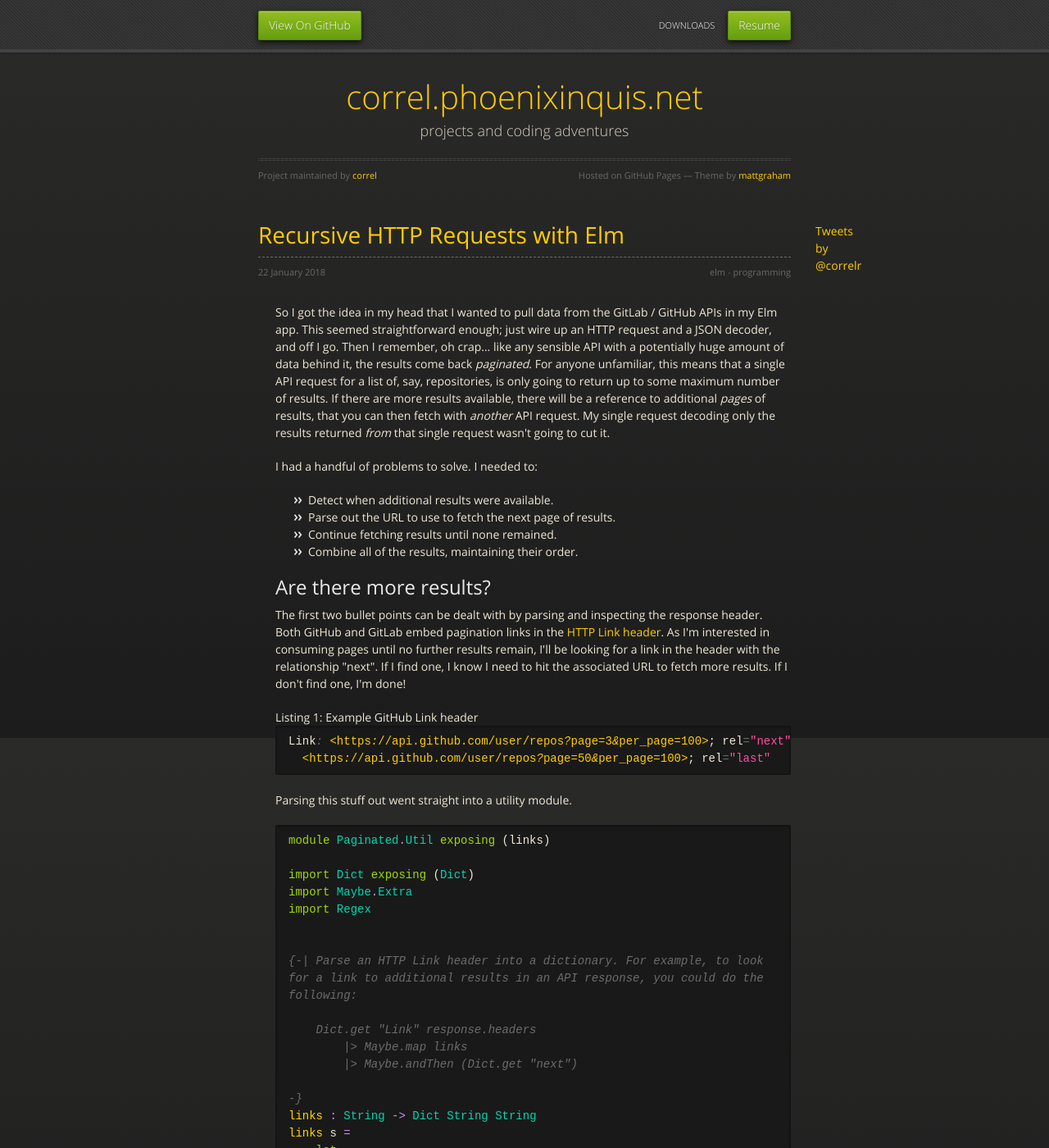
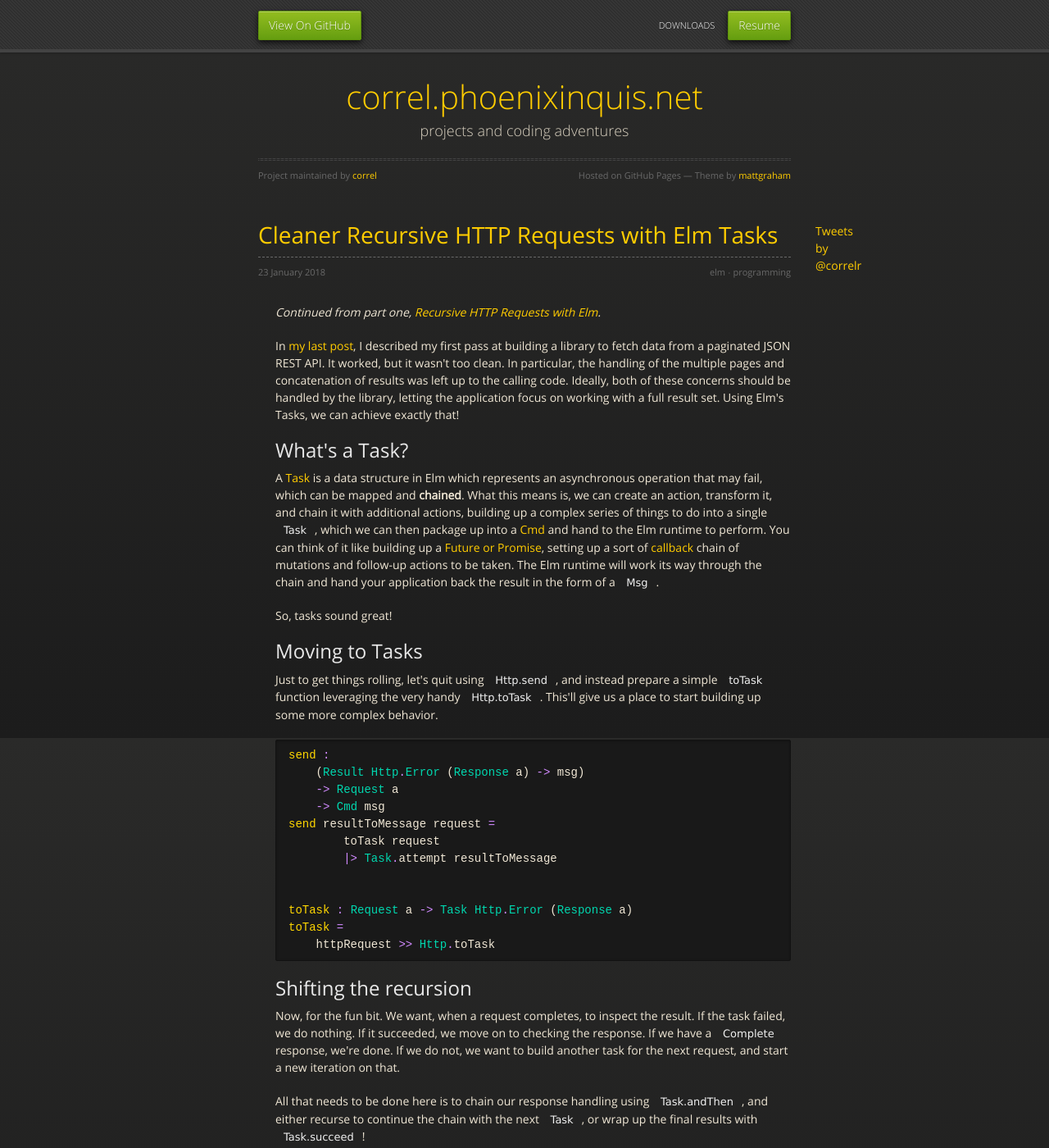
Before and after one commit to correl/correl.github.io, a Jekyll site: the page built from index.html, in a window 1280 px wide and 1400 px high. Shown: the whole window at 82% size. Built offline with Jekyll 4.4.1, drawn with Linux system fonts in a browser that asks for light colours; nearby versions of some CDN libraries; the list of posts is cut into pages by our own code; comment, search, counter and statistics services are not loaded; some of the changed text lies outside the part shown.

Commit message:
[post] recursive requests in elm with tasks

```diff
--- a/_posts/2018-01-22-recursive-http-with-elm.html
+++ b/_posts/2018-01-22-recursive-http-with-elm.html
@@ -28,9 +28,9 @@ I had a handful of problems to solve. I needed to:
 <li>Combine all of the results, maintaining their order.</li>
 </ul>
 
-<div id="outline-container-org74ec6f4" class="outline-2">
-<h2 id="org74ec6f4">Are there more results?</h2>
-<div class="outline-text-2" id="text-org74ec6f4">
+<div id="outline-container-org0b3b062" class="outline-2">
+<h2 id="org0b3b062">Are there more results?</h2>
+<div class="outline-text-2" id="text-org0b3b062">
 <p>
 The first two bullet points can be dealt with by parsing and
 inspecting the response header. Both GitHub and GitLab embed
@@ -98,9 +98,9 @@ A little bit of regular expression magic, tuples, and
 </div>
 </div>
 
-<div id="outline-container-org37fcbcb" class="outline-2">
-<h2 id="org37fcbcb">Time to make some requests</h2>
-<div class="outline-text-2" id="text-org37fcbcb">
+<div id="outline-container-orgad70602" class="outline-2">
+<h2 id="orgad70602">Time to make some requests</h2>
+<div class="outline-text-2" id="text-orgad70602">
 <p>
 Now's the time to define some types. I'll need a <code>Request</code>, which will
 be similar to a standard <code>Http.Request</code>, with a <i>slight</i> difference.
@@ -218,9 +218,9 @@ my <code>Http.Request</code> via a private <code>fromResponse</code> translator:
 </div>
 </div>
 
-<div id="outline-container-org0bb2b9b" class="outline-2">
-<h2 id="org0bb2b9b">Putting it together</h2>
-<div class="outline-text-2" id="text-org0bb2b9b">
+<div id="outline-container-orgf204d8b" class="outline-2">
+<h2 id="orgf204d8b">Putting it together</h2>
+<div class="outline-text-2" id="text-orgf204d8b">
 <p>
 Now, I can make my API request, and get back a response with
 potentially partial results. All that needs to be done now is to make
@@ -342,9 +342,9 @@ when I've fetched them all:
 </div>
 </div>
 
-<div id="outline-container-org6da6934" class="outline-2">
-<h2 id="org6da6934">There's got to be a better way</h2>
-<div class="outline-text-2" id="text-org6da6934">
+<div id="outline-container-org6d02e6d" class="outline-2">
+<h2 id="org6d02e6d">There's got to be a better way</h2>
+<div class="outline-text-2" id="text-org6d02e6d">
 <p>
 I've got it working, and it's working well. However, it's kind of a
 pain to use. It's nice that I can play with the results as they come
@@ -360,12 +360,13 @@ It just so happens that, with Tasks, I can.
 </p>
 
 <p>
-<i>To be continued&#x2026;</i>
+<i>Feel free to check out the full library documentation and code
+referenced in this post <a href="http://package.elm-lang.org/packages/correl/elm-paginated/1.0.1">here</a>.</i>
 </p>
 
 <p>
-<i>For now, feel free to check out the full library documentation and
-code referenced in this post <a href="http://package.elm-lang.org/packages/correl/elm-paginated/1.0.1">here</a>.</i>
+<i>Continue on with part two, <a href="{{ site.baseurl }}{% post_url 2018-01-23-cleaner-recursive-http-with-elm-tasks %}">Cleaner Recursive HTTP Requests with Elm
+Tasks</a>.</i>
 </p>
 </div>
 </div>
--- /dev/null
+++ b/_posts/2018-01-23-cleaner-recursive-http-with-elm-tasks.html
@@ -0,0 +1,269 @@
+---
+title: "Cleaner Recursive HTTP Requests with Elm Tasks"
+author: "Correl Roush"
+tags: elm programming
+---
+<p>
+<i>Continued from part one, <a href="{{ site.baseurl }}{% post_url 2018-01-22-recursive-http-with-elm %}">Recursive HTTP Requests with Elm</a>.</i>
+</p>
+
+<p>
+In <a href="{{ site.baseurl }}{% post_url 2018-01-22-recursive-http-with-elm %}">my last post</a>, I described my first pass at building a library to
+fetch data from a paginated JSON REST API. It worked, but it wasn't
+too clean. In particular, the handling of the multiple pages and
+concatenation of results was left up to the calling code. Ideally,
+both of these concerns should be handled by the library, letting the
+application focus on working with a full result set. Using Elm's
+Tasks, we can achieve exactly that!
+</p>
+
+<div id="outline-container-org6a3dcab" class="outline-2">
+<h2 id="org6a3dcab">What's a Task?</h2>
+<div class="outline-text-2" id="text-org6a3dcab">
+<p>
+A <a href="http://package.elm-lang.org/packages/elm-lang/core/5.1.1/Task">Task</a> is a data structure in Elm which represents an asynchronous
+operation that may fail, which can be mapped and <b>chained</b>. What this
+means is, we can create an action, transform it, and chain it with
+additional actions, building up a complex series of things to do into
+a single <code>Task</code>, which we can then package up into a <a href="http://package.elm-lang.org/packages/elm-lang/core/5.1.1/Platform-Cmd#Cmd">Cmd</a> and hand to
+the Elm runtime to perform. You can think of it like building up a
+<a href="https://en.wikipedia.org/wiki/Futures_and_promises">Future or Promise</a>, setting up a sort of <a href="https://en.wikipedia.org/wiki/Callback_(computer_programming)">callback</a> chain of mutations
+and follow-up actions to be taken. The Elm runtime will work its way
+through the chain and hand your application back the result in the
+form of a <code>Msg</code>.
+</p>
+
+<p>
+So, tasks sound great!
+</p>
+</div>
+</div>
+
+<div id="outline-container-orgd62ff19" class="outline-2">
+<h2 id="orgd62ff19">Moving to Tasks</h2>
+<div class="outline-text-2" id="text-orgd62ff19">
+<p>
+Just to get things rolling, let's quit using <code>Http.send</code>, and instead
+prepare a simple <code>toTask</code> function leveraging the very handy
+<code>Http.toTask</code>. This'll give us a place to start building up some more
+complex behavior.
+</p>
+
+<div class="org-src-container">
+<pre class="src src-elm"><span style="color: #ffd700;">send</span> <span style="color: #d18aff;">:</span>
+    (<span style="color: #00d7af;">Result</span> <span style="color: #00d7af;">Http</span><span style="color: #d18aff;">.</span><span style="color: #00d7af;">Error</span> (<span style="color: #00d7af;">Response</span> a) <span style="color: #d18aff;">-&gt;</span> msg)
+    <span style="color: #d18aff;">-&gt;</span> <span style="color: #00d7af;">Request</span> a
+    <span style="color: #d18aff;">-&gt;</span> <span style="color: #00d7af;">Cmd</span> msg
+<span style="color: #ffd700;">send</span> resultToMessage request <span style="color: #d18aff;">=</span>
+        toTask request
+        <span style="color: #d18aff;">|&gt;</span> <span style="color: #00d7af;">Task</span><span style="color: #d18aff;">.</span>attempt resultToMessage
+
+
+<span style="color: #ffd700;">toTask</span> <span style="color: #d18aff;">:</span> <span style="color: #00d7af;">Request</span> a <span style="color: #d18aff;">-&gt;</span> <span style="color: #00d7af;">Task</span> <span style="color: #00d7af;">Http</span><span style="color: #d18aff;">.</span><span style="color: #00d7af;">Error</span> (<span style="color: #00d7af;">Response</span> a)
+<span style="color: #ffd700;">toTask</span> <span style="color: #d18aff;">=</span>
+    httpRequest <span style="color: #d18aff;">&gt;&gt;</span> <span style="color: #00d7af;">Http</span><span style="color: #d18aff;">.</span>toTask
+</pre>
+</div>
+</div>
+</div>
+
+<div id="outline-container-orga73c528" class="outline-2">
+<h2 id="orga73c528">Shifting the recursion</h2>
+<div class="outline-text-2" id="text-orga73c528">
+<p>
+Now, for the fun bit. We want, when a request completes, to inspect
+the result. If the task failed, we do nothing. If it succeeded, we
+move on to checking the response. If we have a <code>Complete</code> response,
+we're done. If we do not, we want to build another task for the next
+request, and start a new iteration on that.
+</p>
+
+<p>
+All that needs to be done here is to chain our response handling using
+<code>Task.andThen</code>, and either recurse to continue the chain with the next
+<code>Task</code>, or wrap up the final results with <code>Task.succeed</code>!
+</p>
+
+<div class="org-src-container">
+<pre class="src src-elm"><span style="color: #ffd700;">recurse</span> <span style="color: #d18aff;">:</span>
+    <span style="color: #00d7af;">Task</span> <span style="color: #00d7af;">Http</span><span style="color: #d18aff;">.</span><span style="color: #00d7af;">Error</span> (<span style="color: #00d7af;">Response</span> a)
+    <span style="color: #d18aff;">-&gt;</span> <span style="color: #00d7af;">Task</span> <span style="color: #00d7af;">Http</span><span style="color: #d18aff;">.</span><span style="color: #00d7af;">Error</span> (<span style="color: #00d7af;">Response</span> a)
+<span style="color: #ffd700;">recurse</span> <span style="color: #d18aff;">=</span>
+    <span style="color: #00d7af;">Task</span><span style="color: #d18aff;">.</span>andThen
+        (<span style="color: #d18aff;">\</span>response <span style="color: #d18aff;">-&gt;</span>
+            <span style="color: #a1db00;">case</span> response <span style="color: #a1db00;">of</span>
+                <span style="color: #00d7af;">Partial</span> request _ <span style="color: #d18aff;">-&gt;</span>
+                    httpRequest request
+                        <span style="color: #d18aff;">|&gt;</span> <span style="color: #00d7af;">Http</span><span style="color: #d18aff;">.</span>toTask
+                        <span style="color: #d18aff;">|&gt;</span> recurse
+
+                <span style="color: #00d7af;">Complete</span> _ <span style="color: #d18aff;">-&gt;</span>
+                    <span style="color: #00d7af;">Task</span><span style="color: #d18aff;">.</span>succeed response
+        )
+</pre>
+</div>
+
+<p>
+That wasn't so bad. The function recursion almost seems like cheating:
+I'm able to build up a whole chain of requests <i>based</i> on the results
+without actually <i>having</i> the results yet! The <code>Task</code> lets us define a
+complete plan for what to do with the results, using what we know
+about the data structures flowing through to make decisions and tack
+on additional things to do.
+</p>
+</div>
+</div>
+
+<div id="outline-container-org58dfec7" class="outline-2">
+<h2 id="org58dfec7">Accumulating results</h2>
+<div class="outline-text-2" id="text-org58dfec7">
+<p>
+There's just one thing left to do: we're not accumulating results yet.
+We're just handing off the results of the final request, which isn't
+too helpful to the caller. We're also still returning our Response
+structure, which is no longer necessary, since we're not bothering
+with returning incomplete requests anymore.
+</p>
+
+<p>
+Cleaning up the types is pretty easy. It's just a matter of switching
+out some instances of <code>Response a</code> with <code>List a</code> in our type
+declarations&#x2026;
+</p>
+
+<div class="org-src-container">
+<pre class="src src-elm"><span style="color: #ffd700;">send</span> <span style="color: #d18aff;">:</span>
+    (<span style="color: #00d7af;">Result</span> <span style="color: #00d7af;">Http</span><span style="color: #d18aff;">.</span><span style="color: #00d7af;">Error</span> (<span style="color: #00d7af;">List</span> a) <span style="color: #d18aff;">-&gt;</span> msg)
+    <span style="color: #d18aff;">-&gt;</span> <span style="color: #00d7af;">Request</span> a
+    <span style="color: #d18aff;">-&gt;</span> <span style="color: #00d7af;">Cmd</span> msg
+
+
+<span style="color: #ffd700;">toTask</span> <span style="color: #d18aff;">:</span> <span style="color: #00d7af;">Request</span> a <span style="color: #d18aff;">-&gt;</span> <span style="color: #00d7af;">Task</span> <span style="color: #00d7af;">Http</span><span style="color: #d18aff;">.</span><span style="color: #00d7af;">Error</span> (<span style="color: #00d7af;">List</span> a)
+
+
+<span style="color: #ffd700;">recurse</span> <span style="color: #d18aff;">:</span>
+    <span style="color: #00d7af;">Task</span> <span style="color: #00d7af;">Http</span><span style="color: #d18aff;">.</span><span style="color: #00d7af;">Error</span> (<span style="color: #00d7af;">Response</span> a)
+    <span style="color: #d18aff;">-&gt;</span> <span style="color: #00d7af;">Task</span> <span style="color: #00d7af;">Http</span><span style="color: #d18aff;">.</span><span style="color: #00d7af;">Error</span> (<span style="color: #00d7af;">List</span> a)
+</pre>
+</div>
+
+
+<p>
+&#x2026;then changing our <code>Complete</code> case to return the actual items:
+</p>
+
+<div class="org-src-container">
+<pre class="src src-elm"><span style="color: #00d7af;">Complete</span> xs <span style="color: #d18aff;">-&gt;</span>
+    <span style="color: #00d7af;">Task</span><span style="color: #d18aff;">.</span>succeed xs
+</pre>
+</div>
+
+<p>
+The final step, then, is to accumulate the results. Turns out this is
+<b>super</b> easy. We already have an <code>update</code> function that combines two
+responses, so we can map <i>that</i> over our next request task so that it
+incorporates the previous request's results!
+</p>
+
+<div class="org-src-container">
+<pre class="src src-elm"><span style="color: #00d7af;">Partial</span> request _ <span style="color: #d18aff;">-&gt;</span>
+    httpRequest request
+        <span style="color: #d18aff;">|&gt;</span> <span style="color: #00d7af;">Http</span><span style="color: #d18aff;">.</span>toTask
+        <span style="color: #d18aff;">|&gt;</span> <span style="color: #00d7af;">Task</span><span style="color: #d18aff;">.</span>map (update response)
+        <span style="color: #d18aff;">|&gt;</span> recurse
+</pre>
+</div>
+</div>
+</div>
+
+<div id="outline-container-orgb190c8c" class="outline-2">
+<h2 id="orgb190c8c">Tidying up</h2>
+<div class="outline-text-2" id="text-orgb190c8c">
+<p>
+Things are tied up pretty neatly, now! Calling code no longer needs to
+care whether the JSON endpoints its calling paginate their results,
+they'll receive everything they asked for as though it were a single
+request. Implementation details like the <code>Response</code> structure,
+<code>update</code> method, and <code>httpRequest</code> no longer need to be exposed.
+<code>toTask</code> can be exposed now as a convenience to anyone who wants to
+perform further chaining on their calls.
+</p>
+
+<p>
+Now that there's a cleaner interface to the module, the example app is
+looking a lot cleaner now, too:
+</p>
+
+<div class="org-src-container">
+<pre class="src src-elm"><span style="color: #a1db00;">module</span> <span style="color: #00d7af;">Example</span> <span style="color: #a1db00;">exposing</span> (<span style="color: #d18aff;">..</span>)
+
+<span style="color: #a1db00;">import</span> <span style="color: #00d7af;">Html</span> <span style="color: #a1db00;">exposing</span> (<span style="color: #00d7af;">Html</span>)
+<span style="color: #a1db00;">import</span> <span style="color: #00d7af;">Http</span>
+<span style="color: #a1db00;">import</span> <span style="color: #00d7af;">Json</span><span style="color: #d18aff;">.</span><span style="color: #00d7af;">Decode</span> <span style="color: #a1db00;">exposing</span> (field<span style="color: #d18aff;">,</span> string)
+<span style="color: #a1db00;">import</span> <span style="color: #00d7af;">Paginated</span>
+
+
+<span style="color: #a1db00;">type</span> <span style="color: #a1db00;">alias</span> <span style="color: #00d7af;">Model</span> <span style="color: #d18aff;">=</span>
+    { repositories <span style="color: #d18aff;">:</span> <span style="color: #00d7af;">Maybe</span> (<span style="color: #00d7af;">List</span> <span style="color: #00d7af;">String</span>) }
+
+
+<span style="color: #a1db00;">type</span> <span style="color: #00d7af;">Msg</span>
+    <span style="color: #d18aff;">=</span> <span style="color: #00d7af;">GotRepositories</span> (<span style="color: #00d7af;">Result</span> <span style="color: #00d7af;">Http</span><span style="color: #d18aff;">.</span><span style="color: #00d7af;">Error</span> (<span style="color: #00d7af;">List</span> <span style="color: #00d7af;">String</span>))
+
+
+<span style="color: #ffd700;">main</span> <span style="color: #d18aff;">:</span> <span style="color: #00d7af;">Program</span> <span style="color: #00d7af;">Never</span> <span style="color: #00d7af;">Model</span> <span style="color: #00d7af;">Msg</span>
+<span style="color: #ffd700;">main</span> <span style="color: #d18aff;">=</span>
+    <span style="color: #00d7af;">Html</span><span style="color: #d18aff;">.</span>program
+        <span style="color: #a1db00;">{</span> init <span style="color: #d18aff;">=</span> init
+        <span style="color: #a1db00;">,</span> update <span style="color: #d18aff;">=</span> update
+        <span style="color: #a1db00;">,</span> view <span style="color: #d18aff;">=</span> view
+        <span style="color: #a1db00;">,</span> subscriptions <span style="color: #d18aff;">=</span> <span style="color: #d18aff;">\</span>_ <span style="color: #d18aff;">-&gt;</span> <span style="color: #00d7af;">Sub</span><span style="color: #d18aff;">.</span>none
+        <span style="color: #a1db00;">}</span>
+
+
+<span style="color: #ffd700;">init</span> <span style="color: #d18aff;">:</span> ( <span style="color: #00d7af;">Model</span><span style="color: #d18aff;">,</span> <span style="color: #00d7af;">Cmd</span> <span style="color: #00d7af;">Msg</span> )
+<span style="color: #ffd700;">init</span> <span style="color: #d18aff;">=</span>
+    ( { repositories <span style="color: #d18aff;">=</span> <span style="color: #00d7af;">Nothing</span> }
+    <span style="color: #a1db00;">,</span> getRepositories
+    )
+
+
+<span style="color: #ffd700;">update</span> <span style="color: #d18aff;">:</span> <span style="color: #00d7af;">Msg</span> <span style="color: #d18aff;">-&gt;</span> <span style="color: #00d7af;">Model</span> <span style="color: #d18aff;">-&gt;</span> ( <span style="color: #00d7af;">Model</span><span style="color: #d18aff;">,</span> <span style="color: #00d7af;">Cmd</span> <span style="color: #00d7af;">Msg</span> )
+<span style="color: #ffd700;">update</span> msg model <span style="color: #d18aff;">=</span>
+    <span style="color: #a1db00;">case</span> msg <span style="color: #a1db00;">of</span>
+        <span style="color: #00d7af;">GotRepositories</span> result <span style="color: #d18aff;">-&gt;</span>
+            ( { model <span style="color: #d18aff;">|</span> repositories <span style="color: #d18aff;">=</span> <span style="color: #00d7af;">Result</span><span style="color: #d18aff;">.</span>toMaybe result }
+            <span style="color: #a1db00;">,</span> <span style="color: #00d7af;">Cmd</span><span style="color: #d18aff;">.</span>none
+            )
+
+
+<span style="color: #ffd700;">view</span> <span style="color: #d18aff;">:</span> <span style="color: #00d7af;">Model</span> <span style="color: #d18aff;">-&gt;</span> <span style="color: #00d7af;">Html</span> <span style="color: #00d7af;">Msg</span>
+<span style="color: #ffd700;">view</span> model <span style="color: #d18aff;">=</span>
+    <span style="color: #a1db00;">case</span> model<span style="color: #d18aff;">.</span>repositories <span style="color: #a1db00;">of</span>
+        <span style="color: #00d7af;">Nothing</span> <span style="color: #d18aff;">-&gt;</span>
+            <span style="color: #00d7af;">Html</span><span style="color: #d18aff;">.</span>div [] [ <span style="color: #00d7af;">Html</span><span style="color: #d18aff;">.</span>text <span style="color: #ff4ea3;">"Loading"</span> ]
+
+        <span style="color: #00d7af;">Just</span> repos <span style="color: #d18aff;">-&gt;</span>
+            <span style="color: #00d7af;">Html</span><span style="color: #d18aff;">.</span>ul [] <span style="color: #d18aff;">&lt;|</span>
+                <span style="color: #00d7af;">List</span><span style="color: #d18aff;">.</span>map
+                    (<span style="color: #d18aff;">\</span>x <span style="color: #d18aff;">-&gt;</span> <span style="color: #00d7af;">Html</span><span style="color: #d18aff;">.</span>li [] [ <span style="color: #00d7af;">Html</span><span style="color: #d18aff;">.</span>text x ])
+                    repos
+
+
+<span style="color: #ffd700;">getRepositories</span> <span style="color: #d18aff;">:</span> <span style="color: #00d7af;">Cmd</span> <span style="color: #00d7af;">Msg</span>
+<span style="color: #ffd700;">getRepositories</span> <span style="color: #d18aff;">=</span>
+    <span style="color: #00d7af;">Paginated</span><span style="color: #d18aff;">.</span>send <span style="color: #00d7af;">GotRepositories</span> <span style="color: #d18aff;">&lt;|</span>
+        <span style="color: #00d7af;">Paginated</span><span style="color: #d18aff;">.</span>get
+            <span style="color: #ff4ea3;">"http://git.phoenixinquis.net/api/v4/projects?per_page=5"</span>
+            (field <span style="color: #ff4ea3;">"name"</span> string)
+</pre>
+</div>
+
+<p>
+So, there we have it! Feel free to check out the my complete
+<code>Paginated</code> library on the <a href="http://package.elm-lang.org/packages/correl/elm-paginated/latest">Elm package index</a>, or on <a href="https://github.com/correl/elm-paginated">GitHub</a>. Hopefully
+you'll find it or this post useful. I'm still finding my way around
+Elm, so any and all feedback is quite welcome :)
+</p>
+</div>
+</div>
```
Also changed, not shown: _posts/2018-01-22-recursive-http-with-elm.org (+4 -3 lines), _posts/2018-01-23-cleaner-recursive-http-with-elm-tasks.org (added, +220 -0 lines).
